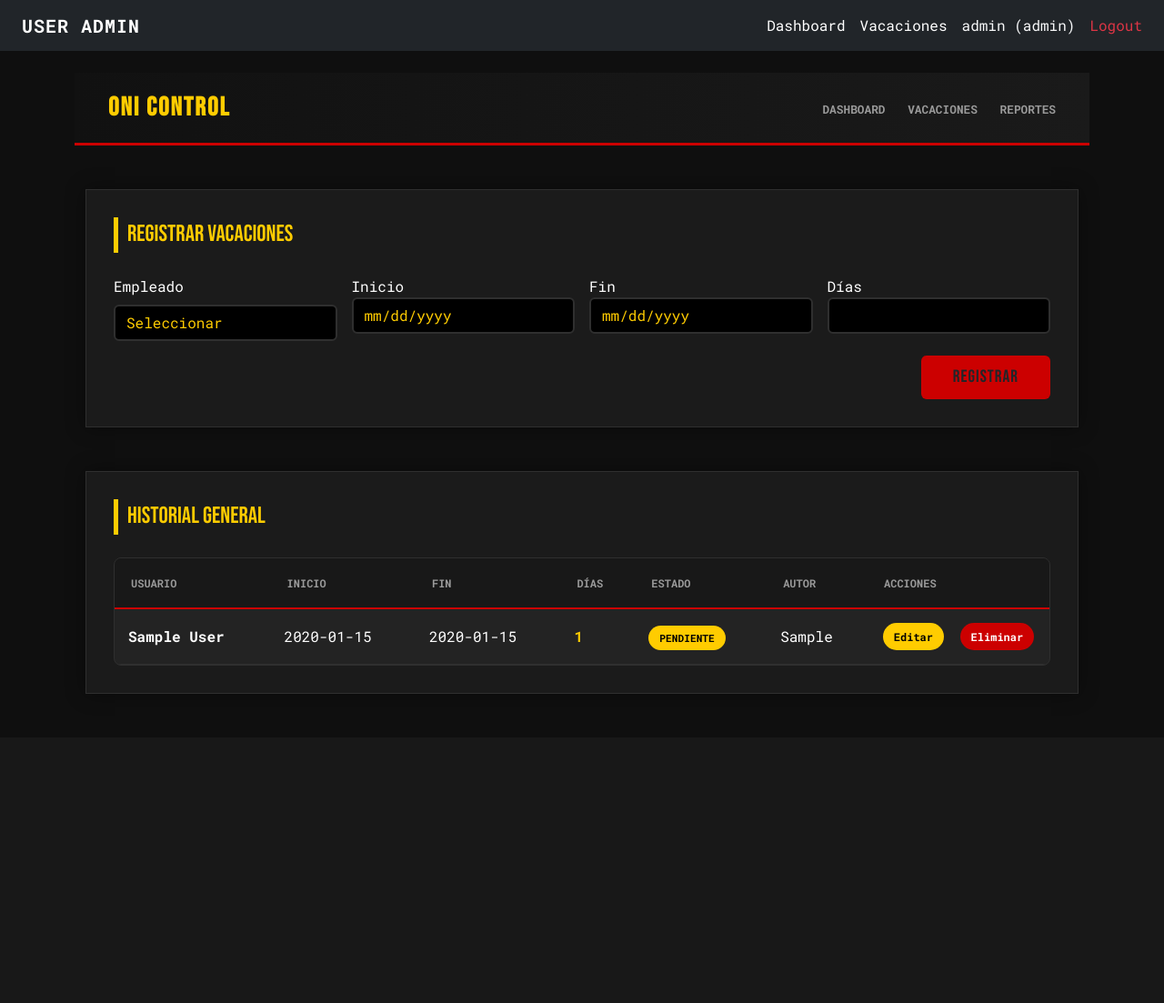
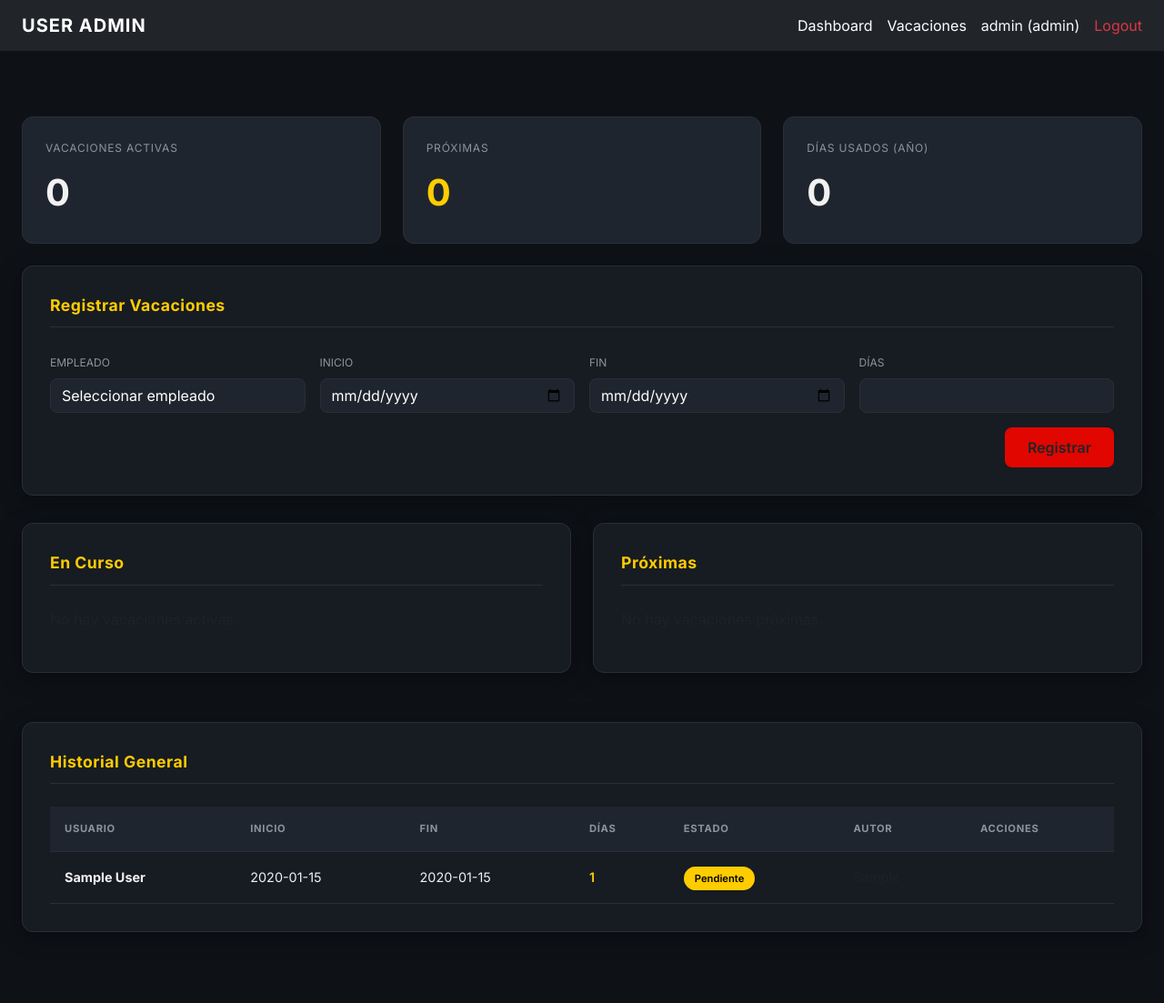
Before and after one commit to Corose/dashboard, a Flask app: page /vacaciones in a window 1280 px wide. Shown: the whole page at 91% size. Before the commit the page ends 763 px from the top, so only its background shows below. Run offline with Flask 3, Linux system fonts and the light colour scheme; a user stored in the database is signed in; tables that the repository leaves empty hold one stand-in row (values such as "Sample post").

Commit message:
Fix Diseño v7

```diff
--- a/templates/vacaciones.html
+++ b/templates/vacaciones.html
@@ -2,182 +2,238 @@
 {% block content %}
 
 <style>
-@import url('https://fonts.googleapis.com/css2?family=Roboto+Mono:wght@400;700&family=Bebas+Neue&display=swap');
+@import url('https://fonts.googleapis.com/css2?family=Inter:wght@400;600;700&display=swap');
 
-:root {
-    --oni-red: #cc0000;
-    --hazard-yellow: #ffcc00;
-    --industrial-dark: #0f0f0f;
-    --panel-bg: #1b1b1b;
-    --panel-soft: #232323;
-    --text-main: #ffffff;
-    --text-muted: #9a9a9a;
-    --border-color: #2f2f2f;
+:root{
+    --bg-main:#0e1116;
+    --bg-card:#171b22;
+    --bg-soft:#1f252e;
+    --accent:#e10600;
+    --accent-yellow:#ffcc00;
+    --text-main:#f1f1f1;
+    --text-muted:#8b949e;
+    --border:#2a2f37;
 }
 
-/* ===== NAVBAR REDISEÑADO ===== */
-.navbar-oni {
-    background: linear-gradient(90deg, #111, #1a1a1a);
-    border-bottom: 3px solid var(--oni-red);
-    padding: 12px 25px;
-}
-.navbar-oni .navbar-brand {
-    font-family: 'Bebas Neue', cursive;
-    font-size: 1.8rem;
-    letter-spacing: 2px;
-    color: var(--hazard-yellow) !important;
-}
-.navbar-oni .nav-link {
-    color: var(--text-muted) !important;
-    font-weight: bold;
-    text-transform: uppercase;
-    font-size: 0.8rem;
-    margin-left: 15px;
-    transition: 0.2s;
-}
-.navbar-oni .nav-link:hover {
-    color: var(--oni-red) !important;
+/* ====== BASE ====== */
+body{
+    background: var(--bg-main);
+    font-family:'Inter',sans-serif;
+    color:var(--text-main);
 }
 
-/* ===== GENERAL ===== */
-body {
-    background-color: var(--industrial-dark);
-    color: var(--text-main);
-    font-family: 'Roboto Mono', monospace;
+/* ====== CONTENEDOR GENERAL ====== */
+.container{
+    max-width:1400px;
 }
 
-.card-custom {
-    background: var(--panel-bg);
-    border: 1px solid var(--border-color);
-    padding: 30px;
-    box-shadow: 0 0 20px rgba(0,0,0,0.4);
+/* ====== CARDS ====== */
+.card-custom{
+    background:var(--bg-card);
+    border:1px solid var(--border);
+    border-radius:12px;
+    padding:30px;
+    margin-bottom:30px;
+    box-shadow:0 5px 25px rgba(0,0,0,.35);
 }
 
-.section-header {
-    font-family: 'Bebas Neue', cursive;
-    font-size: 1.6rem;
-    color: var(--hazard-yellow);
-    border-left: 5px solid var(--hazard-yellow);
-    padding-left: 10px;
-    margin-bottom: 25px;
+/* ====== HEADERS SECCIÓN ====== */
+.section-header{
+    font-size:1.1rem;
+    font-weight:700;
+    letter-spacing:.5px;
+    margin-bottom:25px;
+    padding-bottom:10px;
+    border-bottom:1px solid var(--border);
+    color:var(--accent-yellow);
 }
 
-/* ===== FORM ===== */
-.form-control {
-    background: #000 !important;
-    border: 2px solid var(--border-color) !important;
-    border-radius: 6px !important;
-    color: var(--hazard-yellow) !important;
-}
-.form-control:focus {
-    border-color: var(--oni-red) !important;
-    box-shadow: 0 0 10px rgba(204,0,0,0.4) !important;
+/* ====== KPI CARDS ====== */
+.kpi-card{
+    background:var(--bg-soft);
+    border:1px solid var(--border);
+    border-radius:12px;
+    padding:25px;
+    transition:.2s;
 }
 
-.btn-registrar {
-    background: var(--oni-red);
-    border: none;
-    padding: 10px 35px;
-    font-family: 'Bebas Neue';
-    font-size: 1.2rem;
-    letter-spacing: 1px;
-}
-.btn-registrar:hover {
-    background: #ff0000;
+.kpi-card:hover{
+    border-color:var(--accent);
+    transform:translateY(-3px);
 }
 
-/* ===== TABLA MEJORADA ===== */
-.table-container {
-    background: var(--panel-soft);
-    border-radius: 8px;
-    overflow: hidden;
-    border: 1px solid var(--border-color);
+.kpi-title{
+    font-size:.75rem;
+    color:var(--text-muted);
+    text-transform:uppercase;
+    letter-spacing:.8px;
 }
 
-.table-oni {
-    width: 100%;
-    color: white;
-    border-collapse: collapse;
+.kpi-number{
+    font-size:2.5rem;
+    font-weight:700;
+    margin-top:10px;
 }
 
-.table-oni thead {
-    background: #181818;
+.kpi-icon{
+    font-size:2rem;
+    color:var(--accent);
 }
 
-.table-oni th {
-    padding: 18px;
-    text-transform: uppercase;
-    font-size: 0.75rem;
-    color: var(--text-muted);
-    border-bottom: 2px solid var(--oni-red);
+/* ====== FORM ====== */
+.form-label{
+    font-size:.75rem;
+    color:var(--text-muted);
+    text-transform:uppercase;
 }
 
-.table-oni td {
-    padding: 15px;
-    border-bottom: 1px solid var(--border-color);
+.form-control{
+    background:var(--bg-soft) !important;
+    border:1px solid var(--border) !important;
+    border-radius:8px !important;
+    color:white !important;
 }
 
-.table-oni tbody tr:hover {
-    background: rgba(255,255,255,0.05);
+.form-control:focus{
+    border-color:var(--accent) !important;
+    box-shadow:0 0 0 2px rgba(225,6,0,.25) !important;
 }
 
-/* ===== BADGES ===== */
-.badge-estado {
-    padding: 6px 12px;
-    font-size: 0.7rem;
-    font-weight: bold;
-    border-radius: 20px;
+.btn-registrar{
+    background:var(--accent);
+    border:none;
+    border-radius:8px;
+    padding:10px 25px;
+    font-weight:600;
+    transition:.2s;
 }
 
-/* ===== BOTONES ACCIONES VISIBLES ===== */
-.btn-action {
-    font-size: 0.75rem;
-    padding: 6px 12px;
-    border-radius: 20px;
-    border: none;
-    font-weight: bold;
-    transition: 0.2s;
+.btn-registrar:hover{
+    background:#ff1a1a;
 }
 
-.btn-edit {
-    background: var(--hazard-yellow);
-    color: black;
-}
-.btn-edit:hover {
-    background: #ffd633;
+/* ====== TEAM CARDS ====== */
+.team-card{
+    background:var(--bg-soft);
+    border:1px solid var(--border);
+    border-radius:10px;
+    padding:15px 20px;
+    margin-bottom:10px;
+    transition:.2s;
 }
 
-.btn-delete {
-    background: var(--oni-red);
-    color: white;
+.team-card:hover{
+    border-color:var(--accent);
 }
-.btn-delete:hover {
-    background: #ff0000;
+
+/* ====== TABLAS ====== */
+.table-container{
+    overflow-x:auto;
+}
+
+.table-oni{
+    width:100%;
+    border-collapse:collapse;
+}
+
+.table-oni thead{
+    background:var(--bg-soft);
+}
+
+.table-oni th{
+    padding:16px;
+    font-size:.7rem;
+    text-transform:uppercase;
+    letter-spacing:.7px;
+    color:var(--text-muted);
+    border-bottom:1px solid var(--border);
+}
+
+.table-oni td{
+    padding:16px;
+    border-bottom:1px solid var(--border);
+    font-size:.9rem;
+}
+
+.table-oni tbody tr{
+    transition:.15s;
+}
+
+.table-oni tbody tr:hover{
+    background:rgba(255,255,255,.03);
+}
+
+/* ====== BADGES ====== */
+.badge-access{
+    padding:6px 12px;
+    border-radius:20px;
+    font-size:.7rem;
+    font-weight:600;
+}
+
+/* ====== ACCIONES ====== */
+.action-btn{
+    background:none;
+    border:none;
+    color:var(--text-muted);
+    font-size:1rem;
+    transition:.2s;
+}
+
+.action-btn:hover{
+    color:var(--accent);
 }
 </style>
 
-<!-- NAVBAR -->
-<nav class="navbar navbar-expand-lg navbar-oni">
-    <div class="container-fluid">
-        <a class="navbar-brand" href="#">ONI CONTROL</a>
-        <div>
-            <a class="nav-link d-inline" href="#">Dashboard</a>
-            <a class="nav-link d-inline" href="#">Vacaciones</a>
-            <a class="nav-link d-inline" href="#">Reportes</a>
+<div class="container py-5">
+
+<!-- ===== KPIs ===== -->
+<div class="row mb-4">
+    <div class="col-md-4">
+        <div class="kpi-card d-flex justify-content-between align-items-center">
+            <div>
+                <div class="kpi-title">Vacaciones activas</div>
+                <div class="kpi-number">{{ activas|length }}</div>
+            </div>
+            <div class="kpi-icon"><i class="bi bi-calendar-check"></i></div>
         </div>
     </div>
-</nav>
 
-<div class="container py-5">
+    <div class="col-md-4">
+        <div class="kpi-card d-flex justify-content-between align-items-center">
+            <div>
+                <div class="kpi-title">Próximas</div>
+                <div class="kpi-number" style="color:var(--accent-yellow)">
+                    {{ proximas|length }}
+                </div>
+            </div>
+            <div class="kpi-icon" style="color:var(--accent-yellow)">
+                <i class="bi bi-hourglass-split"></i>
+            </div>
+        </div>
+    </div>
 
-<div class="card-custom mb-5">
+    <div class="col-md-4">
+        <div class="kpi-card d-flex justify-content-between align-items-center">
+            <div>
+                <div class="kpi-title">Días usados (año)</div>
+                <div class="kpi-number">{{ total_dias_anual }}</div>
+            </div>
+            <div class="kpi-icon"><i class="bi bi-bar-chart-line"></i></div>
+        </div>
+    </div>
+</div>
+
+<!-- ===== REGISTRO ===== -->
+<div class="card-custom">
     <div class="section-header">Registrar Vacaciones</div>
+
     <form method="POST" action="{{ url_for('solicitar_vacaciones') }}">
         <div class="row g-3">
             <div class="col-md-3">
                 <label class="form-label">Empleado</label>
                 <select name="user_id" class="form-control" required>
-                    <option value="">Seleccionar</option>
+                    <option value="">Seleccionar empleado</option>
                     {% for user in usuarios %}
                     <option value="{{ user.id }}">
                         {{ user.nombre }} ({{ user.dias_vacaciones }} días)
@@ -187,30 +243,70 @@
             </div>
 
             <div class="col-md-3">
-                <label>Inicio</label>
+                <label class="form-label">Inicio</label>
                 <input type="date" name="fecha_inicio" id="fecha_inicio" class="form-control" required>
             </div>
 
             <div class="col-md-3">
-                <label>Fin</label>
+                <label class="form-label">Fin</label>
                 <input type="date" name="fecha_fin" id="fecha_fin" class="form-control" required>
             </div>
 
             <div class="col-md-3">
-                <label>Días</label>
+                <label class="form-label">Días</label>
                 <input type="number" name="dias" id="dias" class="form-control" readonly>
             </div>
 
             <div class="col-12 text-end">
                 <button type="submit" class="btn btn-registrar">
-                    REGISTRAR
+                    Registrar
                 </button>
             </div>
         </div>
     </form>
 </div>
 
-<div class="card-custom">
+<!-- ===== EN CURSO / PRÓXIMAS ===== -->
+<div class="row mt-4">
+    <div class="col-md-6">
+        <div class="card-custom">
+            <div class="section-header">En Curso</div>
+            {% if activas %}
+                {% for v in activas %}
+                <div class="team-card d-flex justify-content-between">
+                    <strong>{{ v.user.nombre }}</strong>
+                    <span style="color:var(--accent)">
+                        {{ v.dias_restantes }} días restantes
+                    </span>
+                </div>
+                {% endfor %}
+            {% else %}
+                <p class="text-muted">No hay vacaciones activas.</p>
+            {% endif %}
+        </div>
+    </div>
+
+    <div class="col-md-6">
+        <div class="card-custom">
+            <div class="section-header">Próximas</div>
+            {% if proximas %}
+                {% for v in proximas %}
+                <div class="team-card d-flex justify-content-between">
+                    <span>{{ v.user.nombre }}</span>
+                    <span style="color:var(--accent-yellow)">
+                        Faltan {{ v.dias_para_iniciar }} días
+                    </span>
+                </div>
+                {% endfor %}
+            {% else %}
+                <p class="text-muted">No hay vacaciones próximas.</p>
+            {% endif %}
+        </div>
+    </div>
+</div>
+
+<!-- ===== HISTORIAL ===== -->
+<div class="card-custom mt-4">
     <div class="section-header">Historial General</div>
 
     <div class="table-container">
@@ -223,7 +319,7 @@
                     <th>Días</th>
                     <th>Estado</th>
                     <th>Autor</th>
-                    <th style="width:200px;">Acciones</th>
+                    <th>Acciones</th>
                 </tr>
             </thead>
             <tbody>
@@ -232,33 +328,26 @@
                     <td><strong>{{ v.user.nombre }}</strong></td>
                     <td>{{ v.fecha_inicio }}</td>
                     <td>{{ v.fecha_fin }}</td>
-                    <td style="color: var(--hazard-yellow); font-weight:bold;">
+                    <td style="color:var(--accent-yellow); font-weight:600">
                         {{ v.dias_solicitados }}
                     </td>
                     <td>
                         {% if v.estado == "Aprobado" %}
-                        <span class="badge-estado" style="background:#28a745;">APROBADO</span>
+                        <span class="badge-access" style="background:#238636;">Aprobado</span>
                         {% elif v.estado == "Pendiente" %}
-                        <span class="badge-estado" style="background:var(--hazard-yellow); color:black;">PENDIENTE</span>
+                        <span class="badge-access" style="background:var(--accent-yellow); color:black;">Pendiente</span>
                         {% else %}
-                        <span class="badge-estado" style="background:var(--oni-red);">RECHAZADO</span>
+                        <span class="badge-access" style="background:var(--accent);">Rechazado</span>
                         {% endif %}
                     </td>
-                    <td>{{ v.registrado_por or "-" }}</td>
-                    <td class="text-center">
-
-                        <!-- BOTÓN EDITAR -->
-                        <a href="{{ url_for('edit_vacacion', id=v.id) }}"
-                           class="btn btn-action btn-edit me-2">
-                            <i class="bi bi-pencil"></i> Editar
+                    <td class="text-muted small">{{ v.registrado_por or "-" }}</td>
+                    <td>
+                        <a href="{{ url_for('edit_vacacion', id=v.id) }}" class="action-btn">
+                            <i class="bi bi-pencil"></i>
                         </a>
-
-                        <!-- BOTÓN ELIMINAR -->
-                        <button onclick="eliminarVacacion({{ v.id }})"
-                                class="btn btn-action btn-delete">
-                            <i class="bi bi-trash"></i> Eliminar
+                        <button onclick="eliminarVacacion({{ v.id }})" class="action-btn ms-2">
+                            <i class="bi bi-trash"></i>
                         </button>
-
                     </td>
                 </tr>
                 {% endfor %}
```
